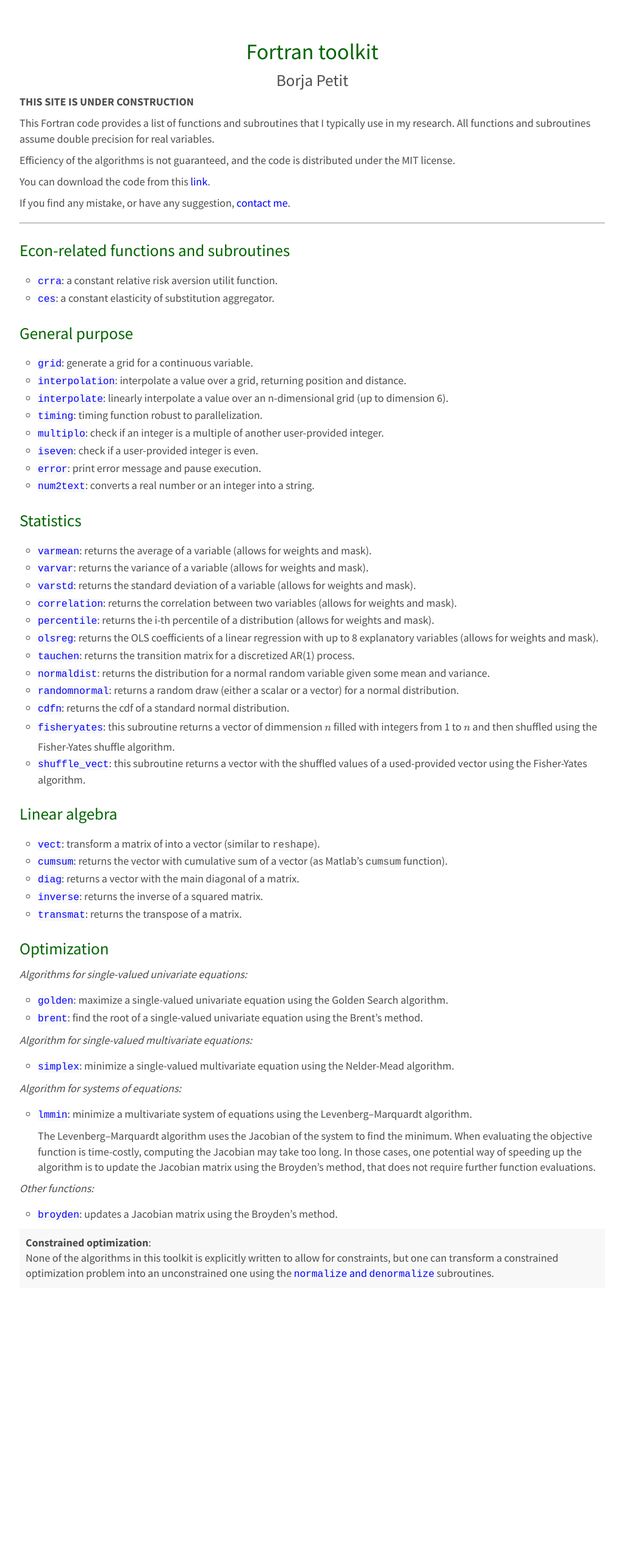
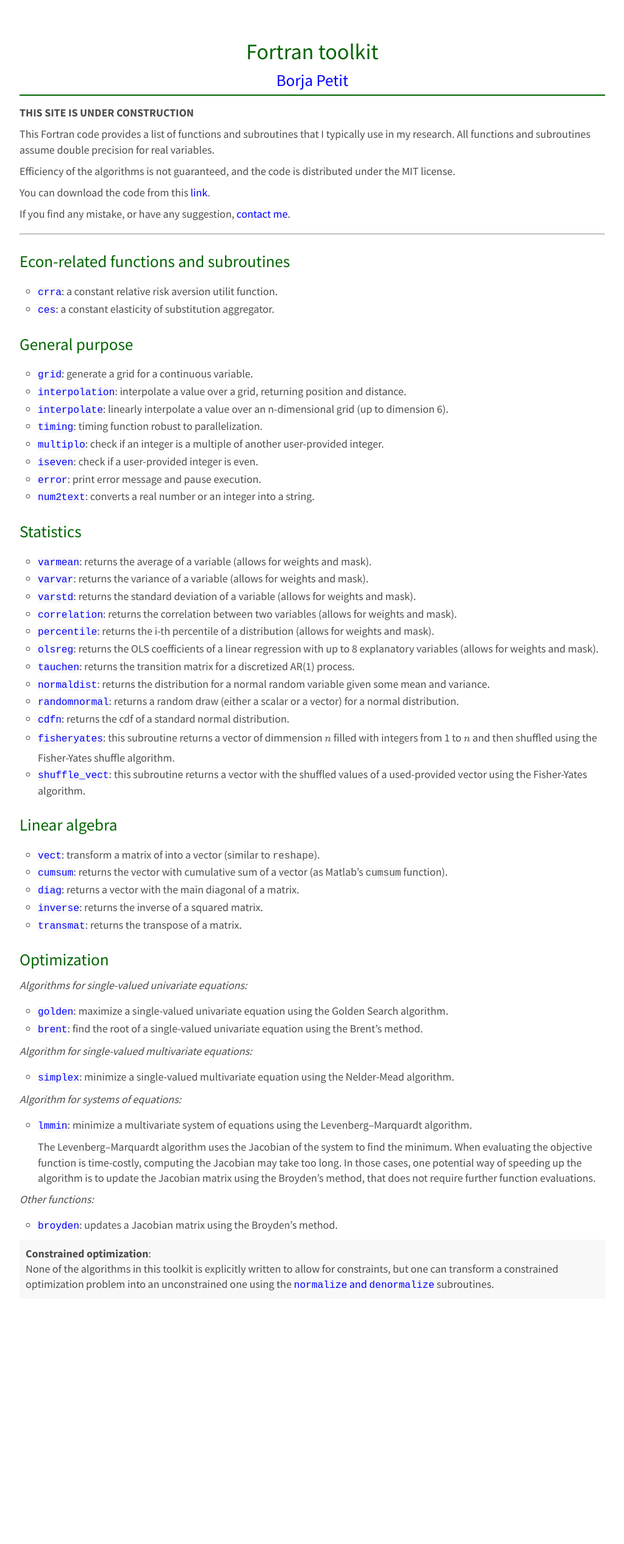
Before and after one commit to borjapetit/fortran_toolkit, a Jekyll site: the page built from index.md, in a window 1280 px wide. Shown: the whole page at 61% size, without its empty margins (128-1151 px from the left). Built offline with Jekyll 4.4.1, drawn with Linux system fonts in a browser that asks for light colours; our own code applies the rules of GitHub Pages for plain Markdown files; formulas are drawn with MathJax 3.

Commit message:
New format

```diff
--- a/_layouts/default.html
+++ b/_layouts/default.html
@@ -31,12 +31,12 @@
             <title>Foortran Toolkit</title>
         </a>
     </h1>
-    <div class="content">
+    <div class="content" style="border-bottom:2px solid var(--main);margin-bottom:15px;padding-bottom:4px">
       <div style="font-size:200%;display:block;text-align:center;color:var(--main);">
         Fortran toolkit
       </div>
       <div style="font-size:150%;display:block;text-align:center;color:var(--fontmain);">
-        Borja Petit
+        <a href="https://borjapetit.github.io">Borja Petit</a>
       </div>
     </div>
     <div class="content">
```
